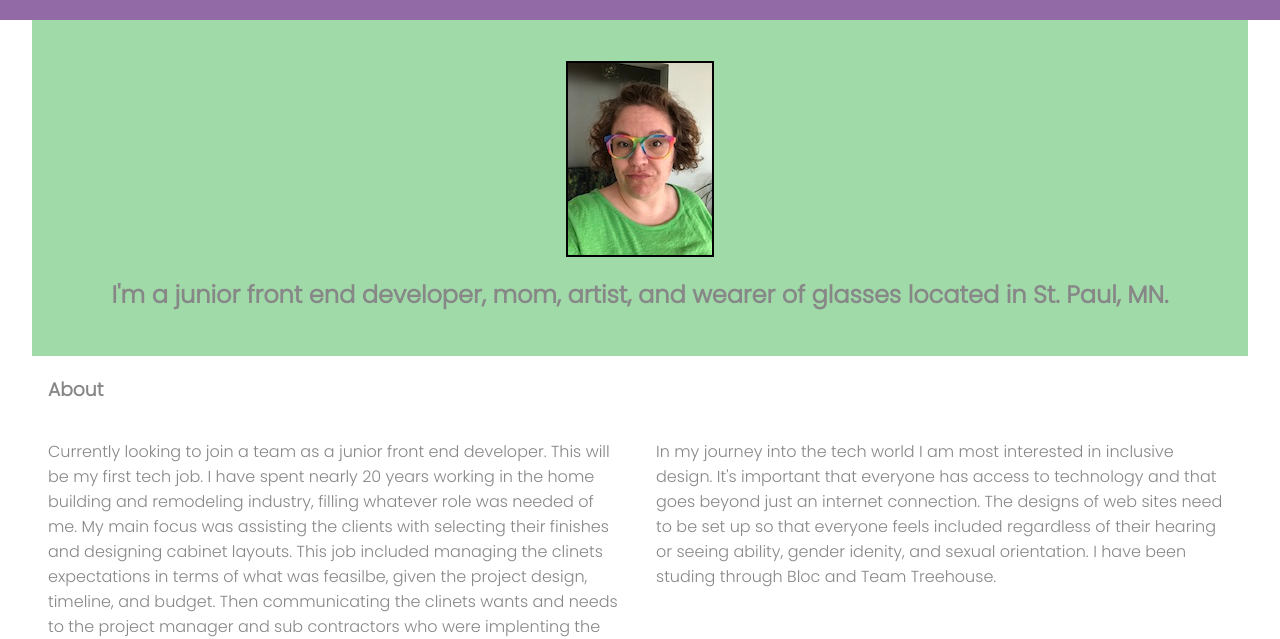
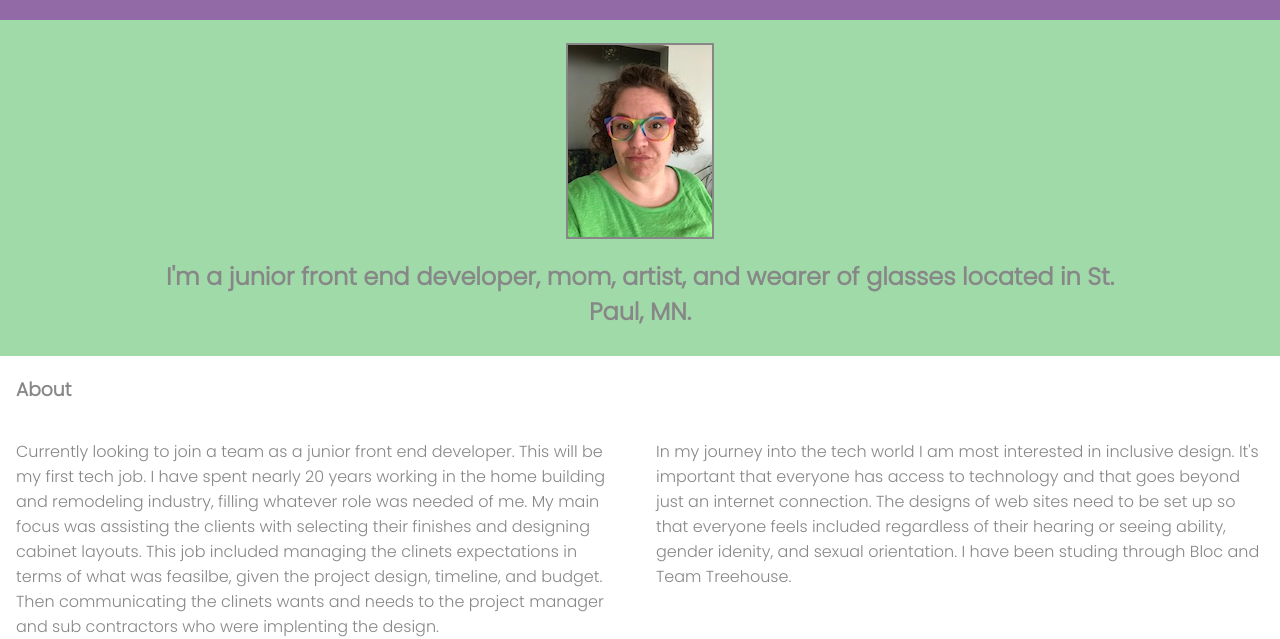
Before and after one commit to maryschmidtdev/portfolio, a plain HTML site: page index.html in a window 1280 px wide. Shown: the part 164-803 px from the top of the page. Drawn offline with Linux system fonts and the light colour scheme.

Commit message:
intro responsiviness

```diff
--- a/styles.css
+++ b/styles.css
@@ -7,6 +7,8 @@ body {
 }
 header {
   background-color: #926aa6;
+  position: sticky;
+  top: 0;
 }
 
 h1 {
@@ -65,31 +67,38 @@ a:active {
   display: flex;
   flex-direction: column;
   justify-items: center;
+  align-items: center;
   margin: 0;
 }
 #intro h2 {
   padding-left: 2rem;
   padding-right: 2rem;
+  text-align: center;
 }
 .profile-pic {
-  border: rgb(0, 0, 0) solid 2px;
+  border: #878787 solid 2px;
   align-items: center;
+  margin-left: 4rem;
+  margin-right: 4rem;
 }
 #about {
   padding-top: 0;
-  margin: 1em;
+  padding-left: 1rem;
+  padding-right: 1rem;
 }
 
 #projects {
   border-top: 2px solid #878787;
-  margin: 1em;
+  padding-left: 1rem;
+  padding-right: 1rem;
   background-color: #e9897e;
 }
 
 #contact {
   border-bottom: 2px solid #878787;
   border-top: 2px solid #878787;
-  margin: 1em;
+  padding-left: 1rem;
+  padding-right: 1rem;
 }
 
 form {
@@ -142,17 +151,12 @@ button {
   .main-header {
     padding: 2em 2em 3em 2em;
   }
-  main {
-    margin-left: 2em;
-    margin-right: 2em;
-  }
 }
 
 @media screen and (min-width: 650px) {
   h1 {
     font-size: 3rem;
   }
-
   input {
     width: 50%;
   }
@@ -171,7 +175,6 @@ button {
   nav {
     width: 20em;
   }
-
   .about-aside {
     display: flex;
   }
@@ -191,4 +194,8 @@ button {
     align-items: center;
     height: 20rem;
   }
+  #intro h2 {
+    padding-left: 10rem;
+    padding-right: 10rem;
+  }
 }
```
